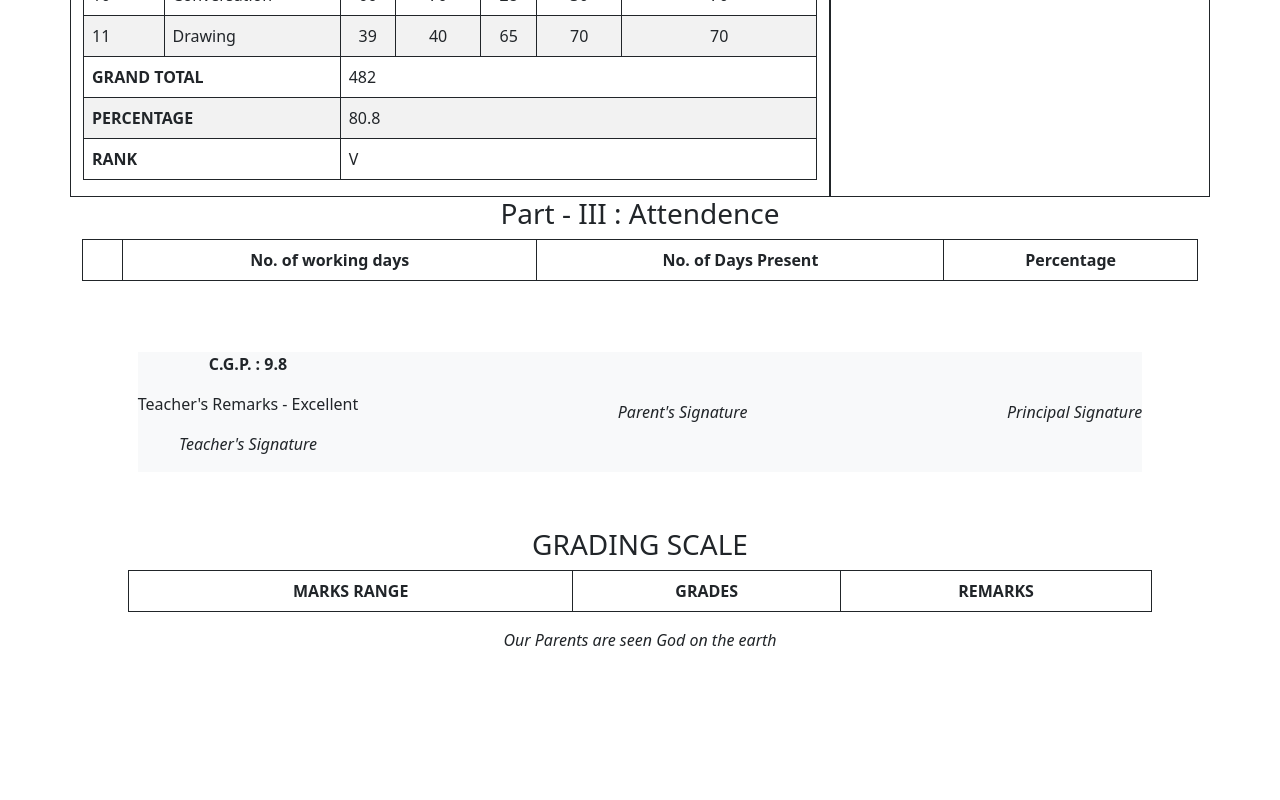
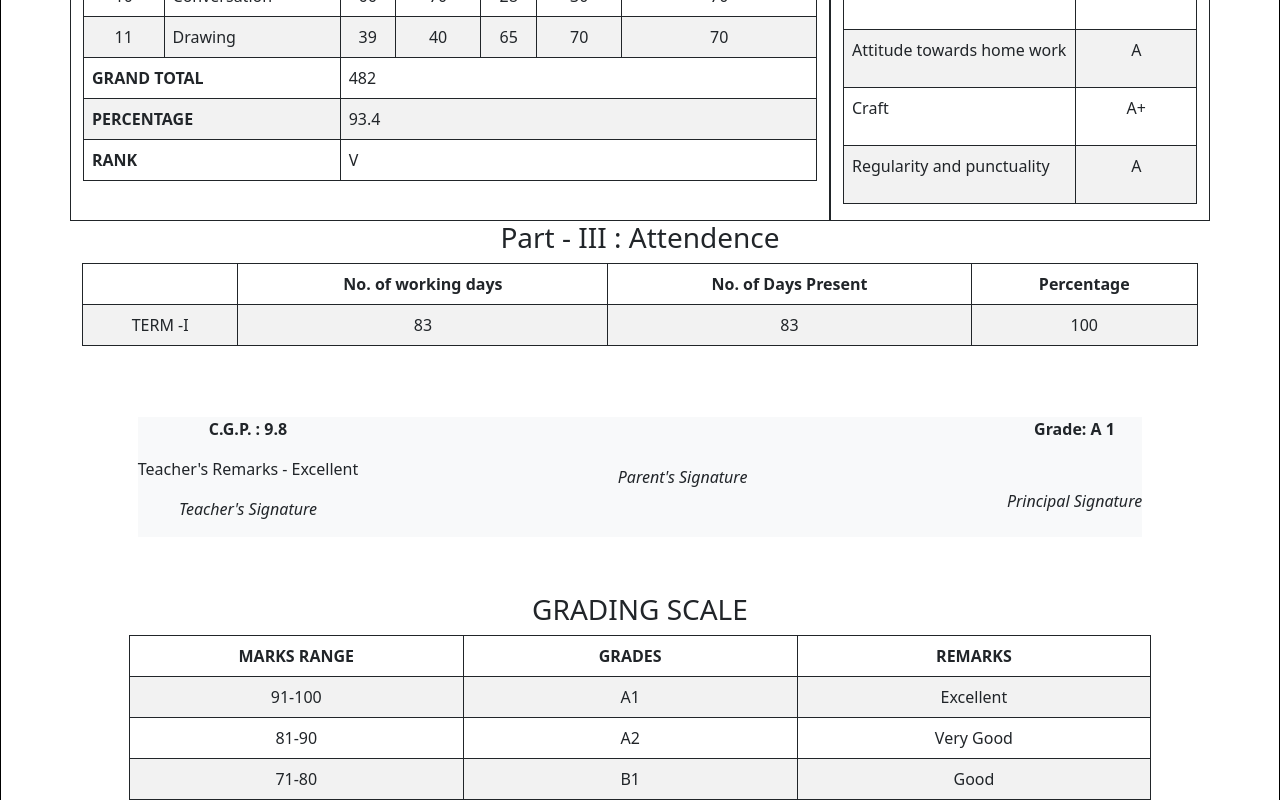
Before and after one commit to ShailajaTripathi/marksheet, a React (Create React App) app: page / in a window 1280 px wide. Shown: the part 600-1400 px from the top of the page. Before the commit the page ends 1268 px from the top, so only its background shows below. Built offline with nearby package versions, Linux system fonts and the light colour scheme; data requests are answered from the project's data file.

Commit message:
json server connected

```diff
--- a/db.json
+++ b/db.json
@@ -156,16 +156,73 @@
         "id": 11,
         "subject": "Regularity and punctuality",
         "grade": "A"
-      }
+      }],
+      "result":[{
+"id":1,
+"label":"Grand Total",
+"value":482
+      },
+      {
+        "id":2,
+        "label":"Percentage",
+        "value":93.4
+              },{
+                "id":3,
+                "label":"Rank",
+                "value":"V"
+                      }
     ],
     "thirdpart":[
       {
         "id": 1,
-        "subject": "Term -I",
-        "fnum":"83",
-        "snum":"83",
-        "tnum":"100"
+        "term": "Term -I",
+        "workingDays":"83",
+        "presentDays":"83",
+        "percentage":"100"
       }
-    ]
-
-  }
+    ],
+    "grading": [
+      		{
+      			"id": 1,
+      			"range": "91-100",
+      			"grade": "A1",
+      			"remarks": "Excellent"
+      		},
+      		{
+      			"id": 2,
+      			"range": "81-90",
+      			"grade": "A2",
+      			"remarks": "Very Good"
+      		},
+      		{
+      			"id": 3,
+      			"range": "71-80",
+      			"grade": "B1",
+      			"remarks": "Good"
+      		},
+      		{
+      			"id": 4,
+      			"range": "61-70",
+      			"grade": "B2",
+      			"remarks": "Satisfactory"
+      		},
+      		{
+      			"id": 5,
+      			"range": "51-60",
+      			"grade": "C1",
+      			"remarks": "Satisfactory"
+      		},
+      		{
+      			"id": 6,
+      			"range": "40-50",
+      			"grade": "C2",
+      			"remarks": "Satisfactory"
+      		},
+      		{
+      			"id": 7,
+      			"range": "Below 40",
+      			"grade": "D",
+      			"remarks": "Fail:Poor"
+      		}
+      	]
+      }
--- a/src/App.css
+++ b/src/App.css
@@ -1,5 +1,6 @@
 .App {
   text-align: center;
+  border: 1px solid black;
 }
 
 .App-logo {
--- a/src/components/academic/BottomPart.jsx
+++ b/src/components/academic/BottomPart.jsx
@@ -13,10 +13,10 @@ function BottomPart() {
         <p className="mt-5 fst-italic parentSign">Parent's Signature</p>
       </div>
       <div>
+        <p className="fw-bold">Grade: A 1</p>
         <p className="mt-5 fst-italic principalSign">Principal Signature</p>
       </div>
     </div>
   );
 }
-
 export default BottomPart;
--- a/src/components/academic/FirstPart.jsx
+++ b/src/components/academic/FirstPart.jsx
@@ -1,28 +1,28 @@
 import React, { useEffect, useState } from "react";
+import axios from "axios";
 import Table from "react-bootstrap/Table";
 import TableTitle from "./TableTitle";
 import "./styles/firstPart.css";
 import "../../assets/css/table.css";
-import axios from "axios";
+
 
 function FirstPart() {
+  const [firstData, setFirstdata] = useState([]);
+  const [result, setResult] = useState([]);
 
-
-  const [fdata, setFdata] = useState([]);
-  const getFdata = async () => {
+  const getFirstdata = async () => {
     const response = await axios("http://localhost:3000/firstpart");
-    setFdata(response.data);
+    setFirstdata(response.data);
+  };
+  const getResult = async () => {
+    const response = await axios("http://localhost:3000/result");
+    setResult(response.data);
   };
 
-
   useEffect(() => {
-    getFdata();
+    getFirstdata();
+    getResult();
   }, []);
-
-  console.log("fdata-->",fdata);
-
-
-
 
   return (
     <div className="tables firstPart">
@@ -58,9 +58,9 @@ function FirstPart() {
         </thead>
 
         <tbody className="tableBody">
-          {fdata.map((e) => (
+          {firstData.map((e) => (
             <tr>
-              <td>{e.id}</td>
+              <td className="text-center">{e.id}</td>
               <td>{e.subject}</td>
               <td className="text-center">{e.fa}</td>
               <td className="text-center">{e.fmarks}</td>
@@ -69,17 +69,18 @@ function FirstPart() {
               <td className="text-center">70</td>
             </tr>
           ))}
-
+          {result.map((e) => (
             <tr>
               <td colSpan={2} className="fw-bold text-uppercase">
-              Grand Total
+                {e.label}
               </td>
               <td colSpan={5} className="text-right">
-              482
+                {e.value}
               </td>
             </tr>
-          <tr>
-            <td colSpan={2} className="fw-bold text-uppercase">
+          ))}
+          {/* <tr> */}
+          {/* <td colSpan={2} className="fw-bold text-uppercase">
               Percentage
             </td>
             <td colSpan={5} className="text-right ">
@@ -93,7 +94,7 @@ function FirstPart() {
             <td colSpan={5} className="text-right">
               V
             </td>
-          </tr>
+          </tr> */}
         </tbody>
       </Table>
     </div>
--- a/src/components/academic/SecondPart.jsx
+++ b/src/components/academic/SecondPart.jsx
@@ -1,4 +1,5 @@
-import React from "react";
+import React, { useEffect, useState } from "react";
+import axios from "axios";
 import Table from "react-bootstrap/Table";
 import TableTitle from "./TableTitle";
 import './styles/secondPart.css';
@@ -6,6 +7,18 @@ import '../../assets/css/table.css';
 
 
 function SecondPart() {
+
+  const [secondData, setSeconddata] = useState([]);
+  const getSeconddata = async () => {
+    const response = await axios("http://localhost:3000/secondpart");
+    setSeconddata(response.data);
+  };
+
+
+  useEffect(() => {
+    getSeconddata();
+  }, []);
+
   return (
     <div className="tables secondTable">
    <TableTitle title= "Part - II : Co-Scholastic Areas"/>
@@ -17,12 +30,12 @@ function SecondPart() {
           </tr>
         </thead>
         <tbody className="tableBody tables">
-
+        {secondData.map((e) => (
           <tr className="tableHeight">
-            {/* <td>{e.subject}</td>
-            <td className="text-center">{e.grade}</td> */}
+            <td>{e.subject}</td>
+            <td className="text-center">{e.grade}</td>
           </tr>
-
+        ))}
         </tbody>
       </Table>
     </div>
--- a/src/components/academic/ThirdPart.jsx
+++ b/src/components/academic/ThirdPart.jsx
@@ -4,6 +4,14 @@ import Table from "react-bootstrap/Table";
 import "../../assets/css/table.css";
 
 function ThirdPart() {
+  const [thirdData, setThirddata] = useState([]);
+  const getThirddata = async () => {
+    const response = await axios("http://localhost:3000/thirdpart");
+    setThirddata(response.data);
+  };
+  useEffect(() => {
+    getThirddata();
+  }, []);
 
   return (
     <div className="tables">
@@ -23,13 +31,14 @@ function ThirdPart() {
           </tr>
         </thead>
         <tbody>
+        {thirdData.map((e) => (
           <tr>
-            {/* <td className="text-uppercase"> {posts.term}</td>
-            <td>{posts.workingDays}</td>
-            <td>{posts.presentDays}</td>
-            <td>{posts.percentage}</td>
-       */}
+            <td className="text-uppercase"> {e.term}</td>
+            <td>{e.workingDays}</td>
+            <td>{e.presentDays}</td>
+            <td>{e.percentage}</td>
           </tr>
+           ))}
         </tbody>
       </Table>
     </div>
--- a/src/components/academic/styles/secondPart.css
+++ b/src/components/academic/styles/secondPart.css
@@ -1,6 +1,3 @@
-/* .secondTable{
-    border: 1px solid black;
-} */
 .tableBody{
     text-align:left;
 }
--- a/src/components/grading/Grading.jsx
+++ b/src/components/grading/Grading.jsx
@@ -1,9 +1,18 @@
-import React from "react";
+import React, { useEffect, useState } from "react";
+import axios from "axios";
 import Table from 'react-bootstrap/Table';
 import './Grading.css';
 
+function Grading() {
+  const [grading, setGrading] = useState([]);
+  const getGrading = async () => {
+    const response = await axios("http://localhost:3000/grading");
+    setGrading(response.data);
+  };
+  useEffect(() => {
+    getGrading();
+  }, []);
 
-function Grading() {
   return (
     <div className="gradingTable">
       <h3 className="text-uppercase"> Grading Scale</h3>
@@ -16,13 +25,13 @@ function Grading() {
           </tr>
         </thead>
         <tbody>
-        {/* {data.grading.map((e)=>(  */}
+        {grading.map((e)=>(
           <tr>
-           {/* <td className="col-md-1">{e.range}</td>
+           <td className="col-md-1">{e.range}</td>
            <td className="col-md-1">{e.grade}</td>
-           <td className="col-sm-1">{e.remarks}</td> */}
+           <td className="col-sm-1">{e.remarks}</td>
           </tr>
-        {/* ))} */}
+         ))}
 
         </tbody>
       </Table>
```
Also changed, not shown: src/assets/css/table.css (line endings or trailing spaces). Lines whose indentation alone changed are shown as unchanged.
